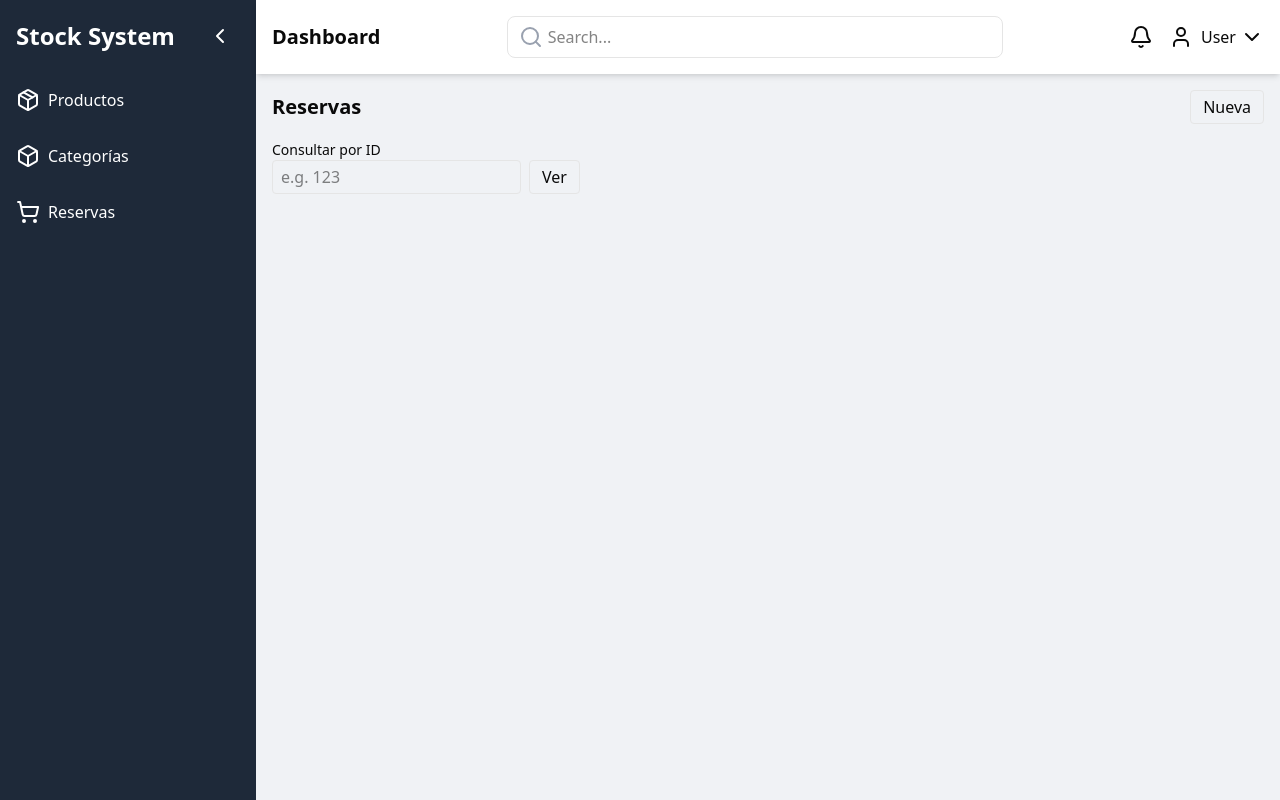
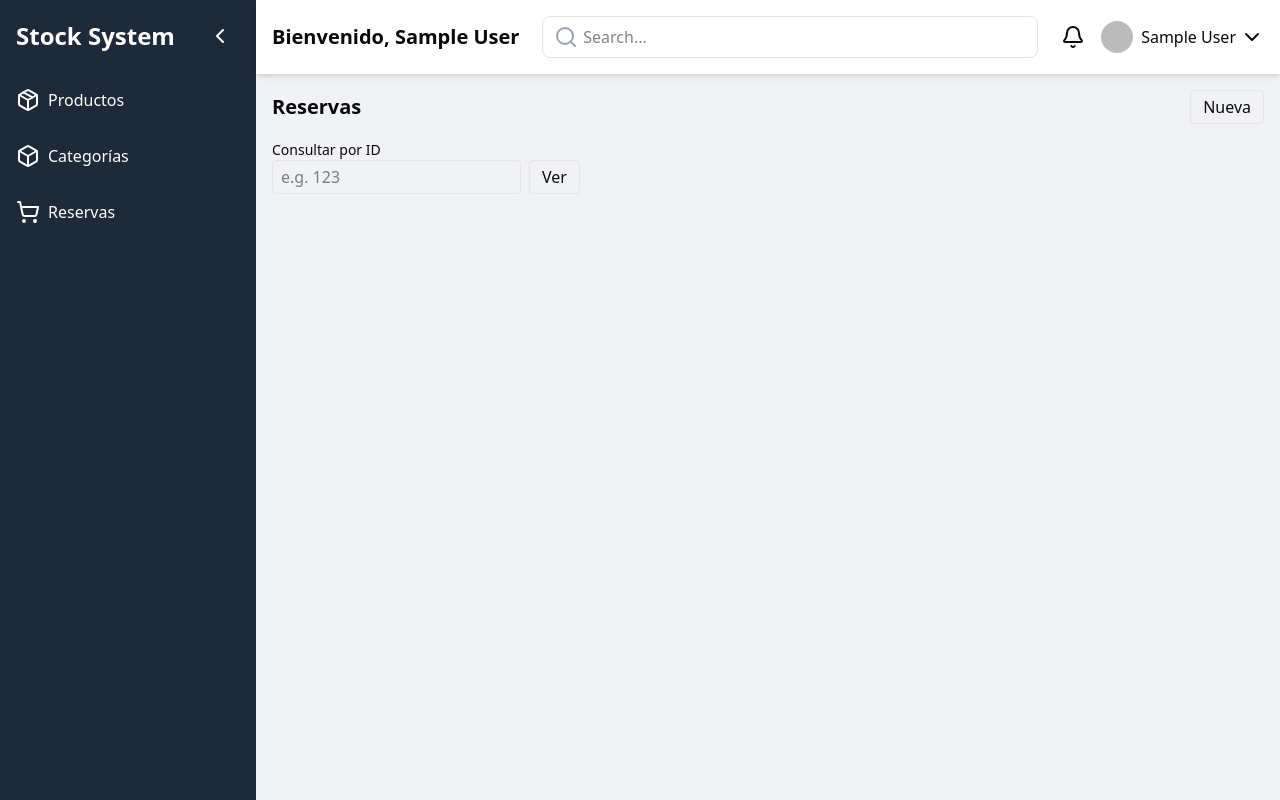
Before and after one commit to iktomy87/Subsistema-Stock, a Next.js app in the folder frontend/: page /reservations in a window 1280 px wide. Built offline with nearby package versions, Linux system fonts and the light colour scheme; no server answers; sample sign-in values are in the browser's storage.

Commit message:
`Usar api url+ Edicion Componente Navbar`

```diff
--- a/frontend/docker-compose.yml
+++ b/frontend/docker-compose.yml
@@ -15,7 +15,7 @@ services:
       NEXTAUTH_URL: http://localhost:8080
       # URL del API Gateway que corre en el localhost del PC anfitrión.
       # host.docker.internal es un DNS especial que apunta al host desde el contenedor.
-      NEXT_PUBLIC_STOCK_API_URL: http://localhost/stock
+      NEXT_PUBLIC_STOCK_API_URL: https://api.cubells.com.ar/stock
 
       # --- Secretos y configuración de Keycloak (usando un archivo .env) ---
       NEXTAUTH_SECRET: ${NEXTAUTH_SECRET}
--- a/frontend/package.json
+++ b/frontend/package.json
@@ -3,7 +3,7 @@
   "version": "0.1.0",
   "private": true,
   "scripts": {
-    "dev": "next dev",
+    "dev": "next dev -p 8080",
     "build": "next build",
     "start": "next start",
     "lint": "eslint"
--- a/frontend/src/app/api/auth/[...nextauth]/route.ts
+++ b/frontend/src/app/api/auth/[...nextauth]/route.ts
@@ -7,6 +7,9 @@ interface DecodedToken {
   realm_access?: {
     roles?: string[];
   };
+  name?: string;
+  given_name?: string;
+  family_name?: string;
   exp?: number;
 }
 
@@ -15,6 +18,8 @@ interface ExtendedJWT extends JWT {
   accessToken?: string;
   refreshToken?: string;
   accessTokenExpires?: number;
+  idToken?: string; // <-- Añadir id_token aquí
+  name?: string | null; // <-- Añadir 'name' aquí
   roles?: string[];
   error?: string;
 }
@@ -22,6 +27,9 @@ interface ExtendedJWT extends JWT {
 // Extender el tipo Session para incluir nuestros campos personalizados
 interface ExtendedSession extends Session {
   accessToken?: string;
+  user: {
+    name?: string | null; // <-- Y también aquí
+  } & Session['user'];
   roles?: string[];
   error?: string;
 }
@@ -77,7 +85,7 @@ export const authOptions: NextAuthOptions = {
       wellKnown: process.env.KEYCLOAK_WELL_KNOWN_URL!,
       authorization: {
         params: {
-          scope: "openid offline_access", // Solicitar solo los scopes necesarios
+          scope: "openid offline_access", // <-- Simplificamos al mínimo para evitar errores
         },
       },
     }),
@@ -90,13 +98,17 @@ export const authOptions: NextAuthOptions = {
     error: '/auth/error',
   },
   callbacks: {
-    async jwt({ token, account }: { token: JWT, account: Account | null }): Promise<JWT> {
+    async jwt({ token, user, account }: { token: JWT, user: User | null, account: Account | null }): Promise<JWT> {
       const extendedToken = token as ExtendedJWT;
 
       // Inicio de sesión inicial
-      if (account) {
+      if (account && user) {
         const decodedToken: DecodedToken | null = jwt.decode(account.access_token!) as DecodedToken | null;
 
+        // Extraemos el nombre directamente del token de acceso decodificado
+        extendedToken.name = decodedToken?.name || `${decodedToken?.given_name || ''} ${decodedToken?.family_name || ''}`.trim();
+
+        extendedToken.idToken = account.id_token; // <-- Guardar el id_token
         extendedToken.accessToken = account.access_token;
         extendedToken.refreshToken = account.refresh_token;
         extendedToken.accessTokenExpires = account.expires_at! * 1000;
@@ -118,6 +130,10 @@ export const authOptions: NextAuthOptions = {
       const extendedSession = session as ExtendedSession;
       const extendedToken = token as ExtendedJWT;
 
+      if (session.user) {
+        extendedSession.user.name = extendedToken.name; // <-- Pasamos el nombre al objeto session.user
+      }
+
       extendedSession.accessToken = extendedToken.accessToken;
       extendedSession.roles = extendedToken.roles;
       extendedSession.error = extendedToken.error;
--- a/frontend/src/components/shared/navbar/index.tsx
+++ b/frontend/src/components/shared/navbar/index.tsx
@@ -1,4 +1,8 @@
+"use client"; // Necesario para usar hooks de React como useSession
+
 import React from "react";
+import Image from "next/image";
+import { useSession, signOut } from "next-auth/react";
 import { Search, Bell, User, ChevronDown } from "lucide-react";
 import {
   DropdownMenu,
@@ -8,13 +12,29 @@ import {
   DropdownMenuSeparator,
   DropdownMenuTrigger,
 } from "@/components/ui/dropdown-menu";
+import { Session } from "next-auth";
+
+// Extender el tipo Session para incluir nuestros campos personalizados
+interface SessionWithRoles extends Session {
+  roles?: string[];
+}
 
 const Navbar = () => {
+  const { data: session, status } = useSession();
+
+  const roles = status === "authenticated" ? (session as SessionWithRoles)?.roles || [] : [];
+  const canReadUsers = roles.includes("usuarios:read");
+  const canWriteUsers = roles.includes("usuarios:write");
+
   return (
     <nav className="bg-white shadow-md p-4">
       <div className="flex justify-between items-center">
         <div className="flex items-center">
-          <h1 className="text-xl font-bold">Dashboard</h1>
+          <h1 className="text-xl font-bold">
+            {status === "authenticated" && session.user
+              ? `Bienvenido, ${session.user.name || session.user.email}`
+              : "Dashboard"}
+          </h1>
         </div>
         <div className="flex items-center w-1/2 justify-center">
           <div className="relative w-full">
@@ -27,6 +47,9 @@ const Navbar = () => {
           </div>
         </div>
         <div className="flex items-center">
+          {/* Solo mostrar el menú de usuario si la sesión está autenticada */}
+          {status === "authenticated" && session.user && (
+            <>
               <DropdownMenu>
                 <DropdownMenuTrigger>
                   <Bell className="mr-4" />
@@ -34,27 +57,46 @@ const Navbar = () => {
                 <DropdownMenuContent>
                   <DropdownMenuLabel>Notifications</DropdownMenuLabel>
                   <DropdownMenuSeparator />
-              <DropdownMenuItem>Notification 1</DropdownMenuItem>
-              <DropdownMenuItem>Notification 2</DropdownMenuItem>
-              <DropdownMenuItem>Notification 3</DropdownMenuItem>
+                  <DropdownMenuItem>No new notifications</DropdownMenuItem>
                 </DropdownMenuContent>
               </DropdownMenu>
+
               <DropdownMenu>
-            <DropdownMenuTrigger className="flex items-center">
+                <DropdownMenuTrigger className="flex items-center focus:outline-none">
+                  {session.user.image ? (
+                    <Image
+                      src={session.user.image}
+                      alt="User Avatar"
+                      width={32}
+                      height={32}
+                      className="rounded-full mr-2"
+                    />
+                  ) : (
                     <User className="mr-2" />
-              <span>User</span>
+                  )}
+                  <span className="hidden md:inline">{session.user.name || session.user.email}</span>
                   <ChevronDown className="ml-1" />
                 </DropdownMenuTrigger>
                 <DropdownMenuContent>
-              <DropdownMenuLabel>My Account</DropdownMenuLabel>
+                  <DropdownMenuLabel>Mi Cuenta</DropdownMenuLabel>
                   <DropdownMenuSeparator />
-              <DropdownMenuItem>Profile</DropdownMenuItem>
-              <DropdownMenuItem>Billing</DropdownMenuItem>
-              <DropdownMenuItem>Settings</DropdownMenuItem>
+                  <DropdownMenuItem>Perfil</DropdownMenuItem>
+                  {/* Mostrar enlaces de administración basados en roles */}
+                  {(canReadUsers || canWriteUsers) && <DropdownMenuSeparator />}
+                  {canReadUsers && (
+                    <DropdownMenuItem>Gestionar Usuarios</DropdownMenuItem>
+                  )}
+                  {canWriteUsers && <DropdownMenuItem>Crear Usuario</DropdownMenuItem>}
                   <DropdownMenuSeparator />
-              <DropdownMenuItem>Log out</DropdownMenuItem>
+                  <DropdownMenuItem>Configuración</DropdownMenuItem>
+                  <DropdownMenuSeparator />
+                  <DropdownMenuItem onSelect={() => signOut({ callbackUrl: '/' })}>
+                    Cerrar Sesión
+                  </DropdownMenuItem>
                 </DropdownMenuContent>
               </DropdownMenu>
+            </>
+          )}
         </div>
       </div>
     </nav>
```
Also changed, not shown: 1 other file (tests, documents, lock files or other folders). Lines whose indentation alone changed are shown as unchanged.
